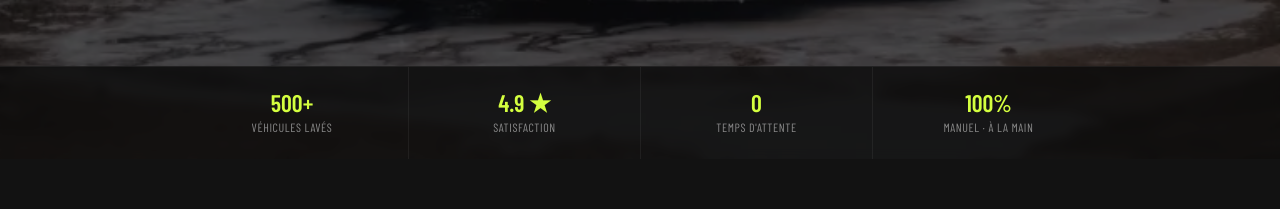
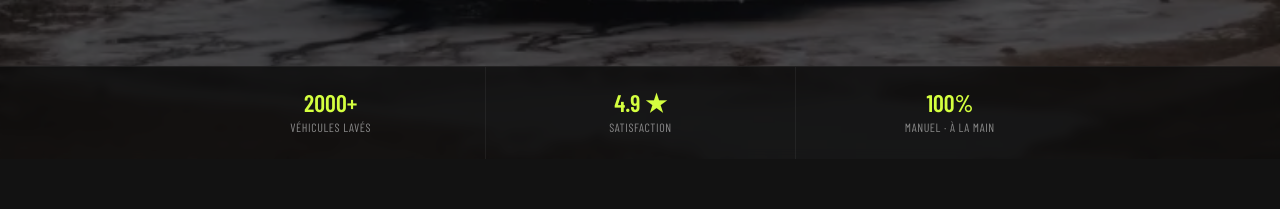
Before and after one commit to lioraagency/aria-autolavaggio, a Next.js app: page / in a window 1280 px wide. Shown: the part 700-909 px from the top of the page. Built offline with nearby package versions, Linux system fonts and the light colour scheme; no server answers; a web font is replaced by a local one.

Commit message:
feat: stats Hero — 2000+ véhicules, retrait temps d'attente, grille 3 colonnes

```diff
--- a/components/site/Hero.tsx
+++ b/components/site/Hero.tsx
@@ -4,9 +4,8 @@ import Image from "next/image";
 import Link from "next/link";
 
 const stats = [
-  { value: "500+", label: "Véhicules lavés" },
+  { value: "2000+", label: "Véhicules lavés" },
   { value: "4.9 ★", label: "Satisfaction" },
-  { value: "0", label: "Temps d'attente" },
   { value: "100%", label: "Manuel · à la main" },
 ];
 
@@ -75,7 +74,7 @@ export default function Hero() {
       {/* Stats bar */}
       <div className="relative z-10 border-t border-[rgba(255,255,255,0.06)] bg-[#0A0A0A]/80 backdrop-blur-sm">
         <div className="max-w-5xl mx-auto px-6 md:px-12">
-          <div className="grid grid-cols-2 md:grid-cols-4 divide-x divide-[rgba(255,255,255,0.06)]">
+          <div className="grid grid-cols-3 md:grid-cols-3 divide-x divide-[rgba(255,255,255,0.06)]">
             {stats.map((stat) => (
               <div
                 key={stat.label}
```
